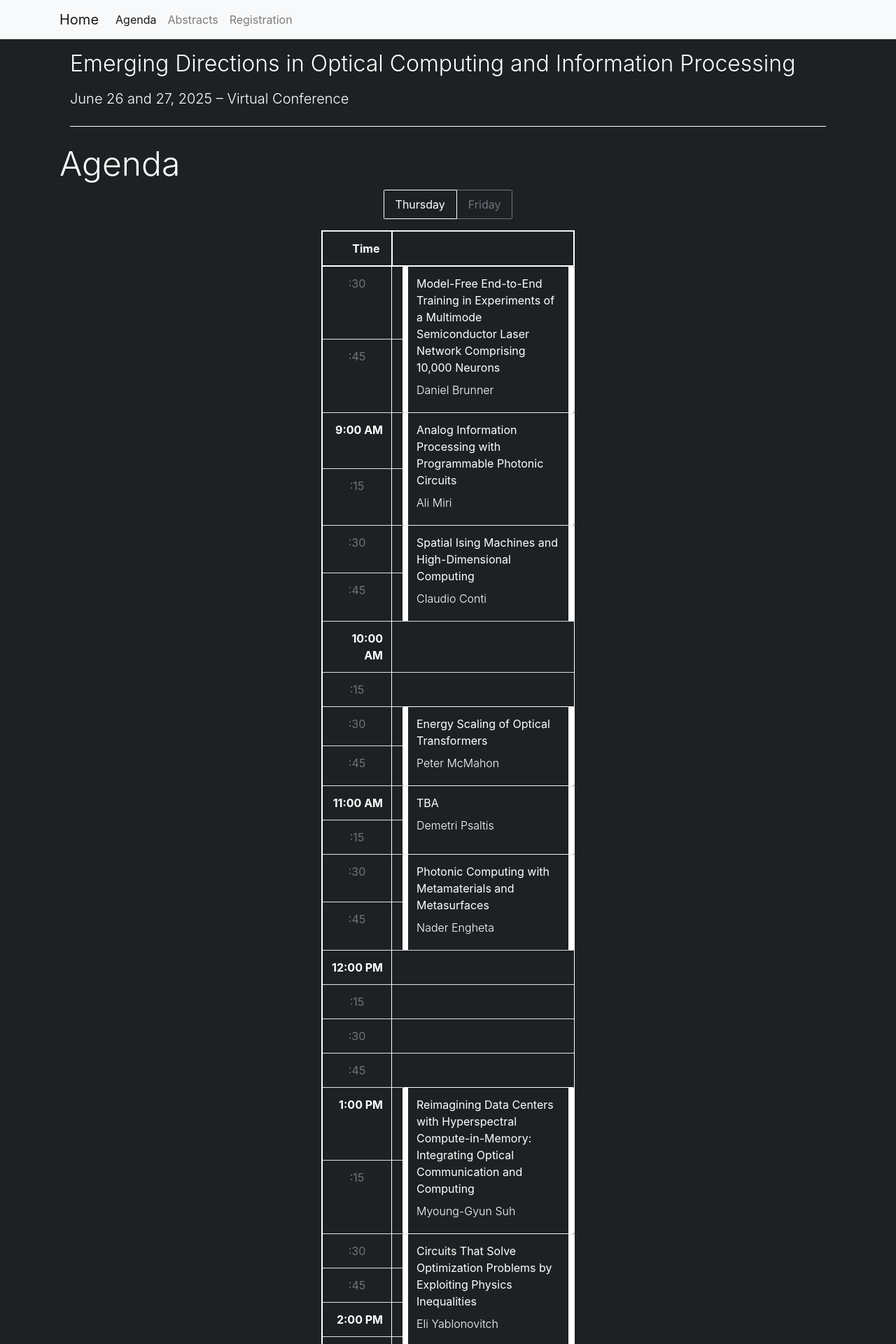
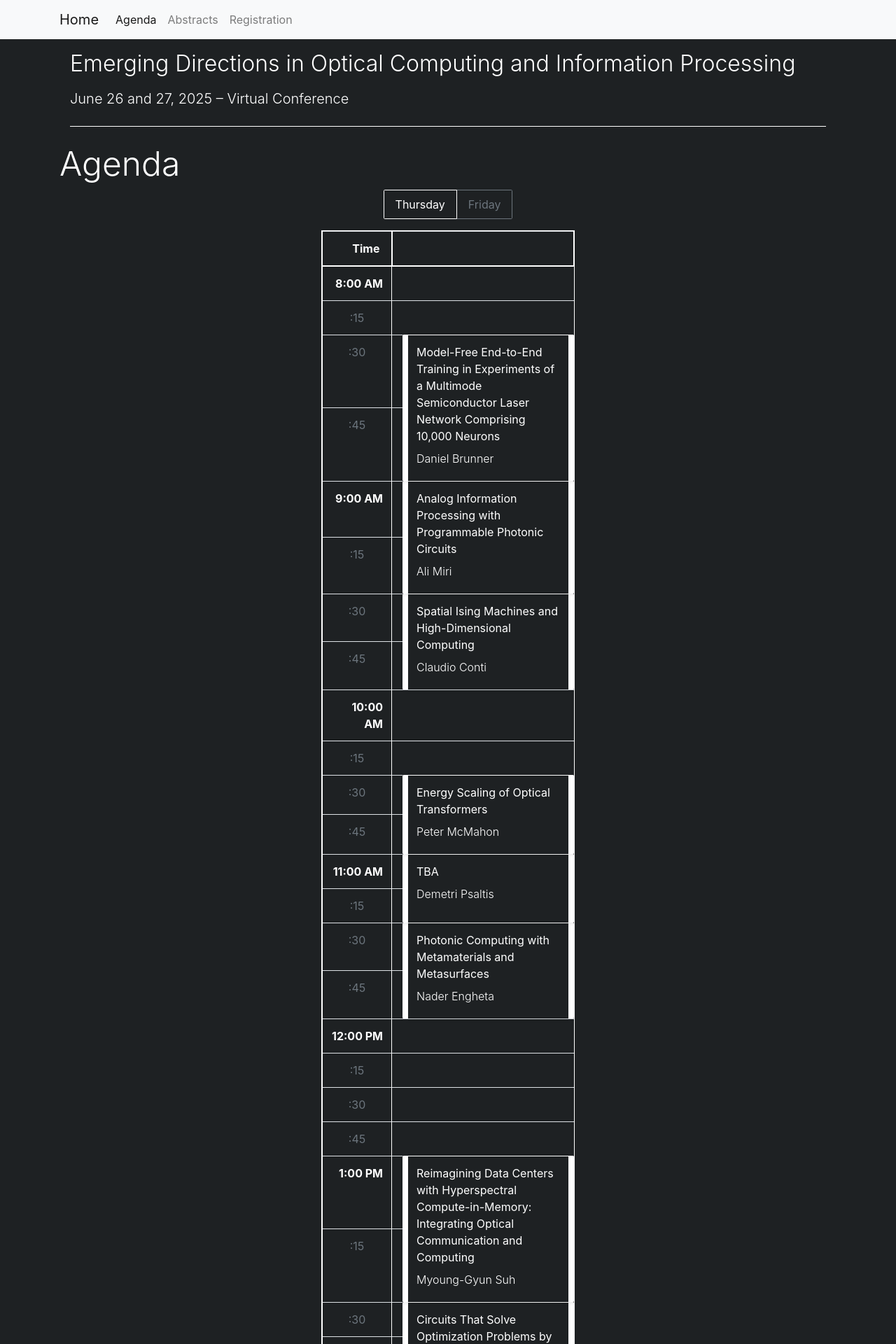
Before and after one commit to mirilabqc/mini-conference-site, a Jekyll site: the page built from agenda/index.md, in a window 1280 px wide. Shown: the top 1920 px of the page at 70% size. Built offline with Jekyll 4.4.1, drawn with Linux system fonts in a browser that asks for light colours.

Commit message:
adjusts calendar start time

```diff
--- a/_layouts/agenda.html
+++ b/_layouts/agenda.html
@@ -60,6 +60,8 @@
       <table class="table mx-auto">
         <tbody>
           {%- include partials/get_day_time.html -%}
+          <!-- Start showing schedule on the hour -->
+          {% assign day_start_min = 0 %}
 
           {%- if day_end_day > day_start_day -%}
             {%- assign day_end_hour = day_end_day | minus: day_start_day | times: 24 | plus: day_end_hour -%}
```
